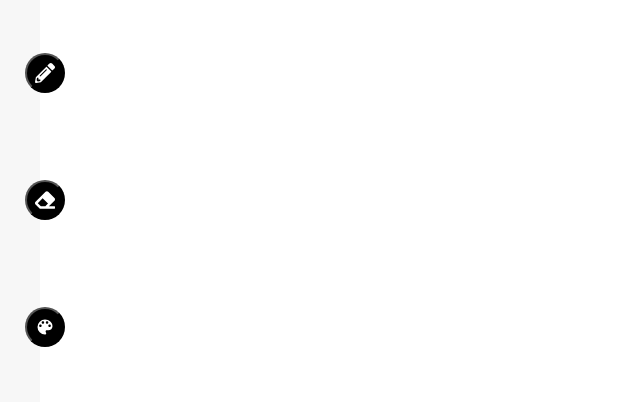
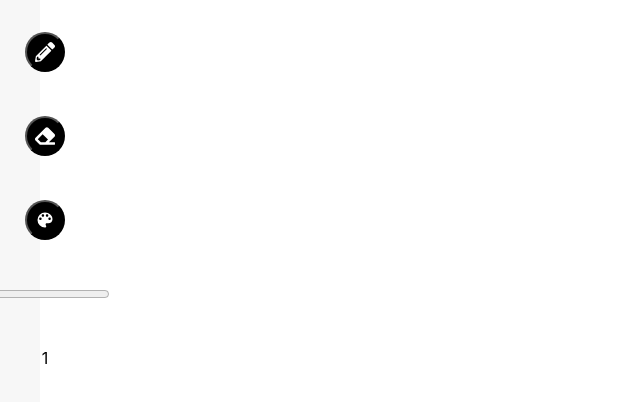
Before and after one commit to FedericoDiTosto/ArtLab, a Next.js app: page / in a window 1280 px wide. Shown: the top 402 px of the page, without its empty margins (0-640 px from the left). Built offline with nearby package versions, Linux system fonts and the light colour scheme.

Commit message:
draw stroke

```diff
--- a/components/Canvas/Canvas.tsx
+++ b/components/Canvas/Canvas.tsx
@@ -3,7 +3,7 @@ import Image from 'next/image'
 import { createElement, MouseEventHandler, useEffect, useRef } from 'react';
 import styles from './Canvas.module.css'
 import { useState, MouseEvent } from 'react';
-import useCanvasStore from '../../store/store';
+import useCanvasStore from '../../store/canvasStore';
 import useUiStore, { Mode } from "../../store/ui";
 
 export default function Canvas() {
@@ -21,6 +21,10 @@ export default function Canvas() {
         points: state.points,
         setPoints: state.setPoints,
     }));
+    const { strokeWidth } = useCanvasStore((state) => ({
+        strokeWidth: state.strokeWidth,
+    }));
+    const [pathStrokeWidths, setPathStrokeWidths] = useState<number[]>([]);
 
     useEffect(() => {
         if (mode === Mode.DRAW && isDrawing && points.length > 0) {
@@ -41,6 +45,11 @@ export default function Canvas() {
         if (mode === Mode.DRAW) {
             setIsDrawing(true);
         }
+        else if (mode === Mode.ERASE) {
+            setSavedPaths([]);
+            setPoints([]);
+            setCurrentPath('')
+        }
     };
 
     const handleMouseMove = (event: MouseEvent<SVGSVGElement>) => {
@@ -57,7 +66,6 @@ export default function Canvas() {
     const handleMouseUp = (event: MouseEvent<SVGSVGElement>) => {
         if (mode === Mode.DRAW) {
             setIsDrawing(false);
-
             const currentPath =
                 points.length === 0
                     ? ""
@@ -71,11 +79,8 @@ export default function Canvas() {
                         .join("");
 
             setSavedPaths([...savedPaths, currentPath]);
+            setPathStrokeWidths([...pathStrokeWidths, strokeWidth]);
             setPoints([]);
-        } else if (mode === Mode.ERASE) {
-            setSavedPaths([]);
-            setPoints([]);
-            setCurrentPath('')
         }
     };
 
@@ -94,7 +99,7 @@ export default function Canvas() {
                     d={path}
                     fill="none"
                     stroke="black"
-                    strokeWidth="2"
+                    strokeWidth={pathStrokeWidths[index]}
                     strokeLinecap="round"
                 />
             ))}
@@ -103,7 +108,7 @@ export default function Canvas() {
                     d={currentPath}
                     fill="none"
                     stroke="black"
-                    strokeWidth="2"
+                    strokeWidth={strokeWidth}
                     strokeLinecap="round"
                 />
             )}
--- a/components/Toolbar/ToolBar.tsx
+++ b/components/Toolbar/ToolBar.tsx
@@ -1,6 +1,7 @@
-import { useState } from "react";
+import { ChangeEvent, useState } from "react";
 import { FaPencilAlt, FaEraser } from "react-icons/fa";
 import { MdColorLens } from "react-icons/md";
+import useCanvasStore from "../../store/canvasStore";
 import useUiStore, { Mode } from "../../store/ui";
 
 import styles from "./Toolbar.module.css";
@@ -10,6 +11,10 @@ export default function Toolbar() {
         mode: state.mode,
         setMode: state.setMode,
     }));
+    const { strokeWidth, setStrokeWidth } = useCanvasStore((state) => ({
+        strokeWidth: state.strokeWidth,
+        setStrokeWidth: state.setStrokeWidth
+    }));
 
     const onPencilClick = () => {
         // Richiama la funzione setMode per impostare la modalità su DRAW
@@ -18,6 +23,11 @@ export default function Toolbar() {
     const onEraserClick = () => {
         setMode(Mode.ERASE)
     }
+
+    const onStrokeWidthChange = (event: any) => {
+        setStrokeWidth(event.target.value);
+    };
+
     return (
         <div className={styles.toolbar}>
             <button className={styles.toolbarButton} onClick={onPencilClick}>
@@ -29,6 +39,14 @@ export default function Toolbar() {
             <button className={styles.toolbarButton} >
                 <MdColorLens className={styles.toolbarIcon} />
             </button>
+            <input
+                type="range"
+                min="1"
+                max="10"
+                value={strokeWidth} // Aggiungi questa proprietà per collegare il valore dello strokeWidth al range
+                onChange={onStrokeWidthChange} // Aggiungi questa proprietà per gestire il cambiamento del valore
+            />
+            {strokeWidth}
         </div>
     );
 }
--- a/package.json
+++ b/package.json
@@ -14,8 +14,10 @@
     "eslint": "8.28.0",
     "eslint-config-next": "13.0.6",
     "next": "13.0.6",
+    "path-intersection": "^2.2.1",
     "react": "18.2.0",
-    "react-dom": "18.2.0",
+    "react-dom": "^18.2.0",
+    "react-helmet": "^6.1.0",
     "react-icons": "^4.7.1",
     "typescript": "4.9.3",
     "zustand": "^4.1.4"
--- a/store/store.ts
+++ b/store/canvasStore.ts
@@ -7,6 +7,8 @@ interface Canvas {
     points: [number, number][],
     setPoints: (newPoints: [number, number][]) => void,
     setPaths: (newPaths: string[]) => void,
+    strokeWidth: number,
+    setStrokeWidth: (newStroke: number) => void
 
 }
 
@@ -14,12 +16,16 @@ const useCanvasStore = create<Canvas>((set) => ({
     paths: [],
     drawing: false,
     points: [],
+    strokeWidth: 1,
     setDrawing: (isDrawing: boolean) => set(() => ({ drawing: isDrawing })),
     setPoints: (newPoints: [number, number][]) => set(state => ({
         points: newPoints
     })),
     setPaths: (newPaths: string[]) => set(state => ({
         paths: newPaths
+    })),
+    setStrokeWidth: (newStroke: number) => set(state => ({
+        strokeWidth: newStroke
     }))
 }))
 
--- a/store/ui.ts
+++ b/store/ui.ts
@@ -2,7 +2,7 @@ import create from 'zustand'
 
 export enum Mode {
     DRAW,
-    ERASE
+    ERASE,
 }
 
 interface Ui {
```
Also changed, not shown: 1 other file (tests, documents, lock files or other folders).
